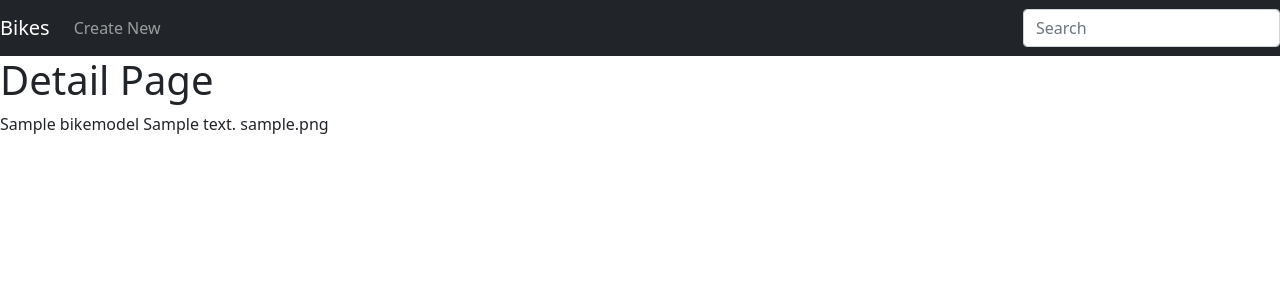
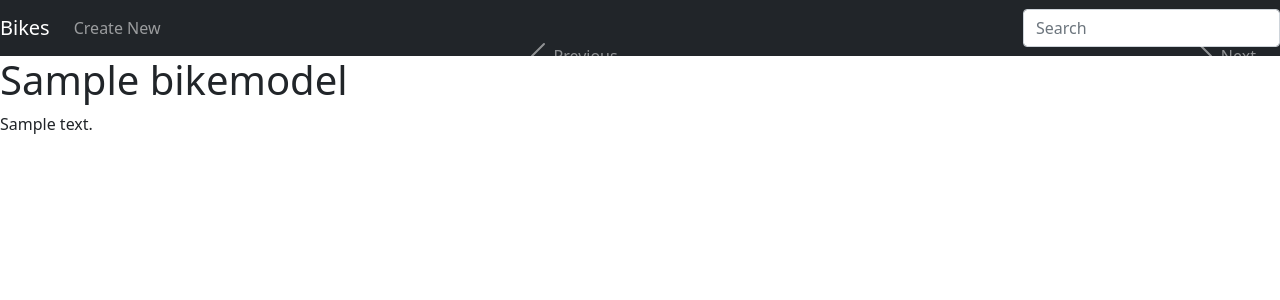
Before and after one commit to aforanup/bike_system, a Django app: page /1/ in a window 1280 px wide. Shown: the top 300 px of the page. Run offline with Django 3.2, Linux system fonts and the light colour scheme; tables that the repository leaves empty hold one stand-in row (values such as "Sample post"); grey boxes marked "Sample" are stand-in pictures.

Commit message:
added create.html

```diff
--- a/bike_app/forms.py
+++ b/bike_app/forms.py
@@ -11,10 +11,10 @@ class BikeForm(ModelForm):
 class BikeDetailForm(ModelForm):
     class Meta:
         model = BikeDetailModel
-        exclude = ('bike')
+        exclude = ['bike']
 
 
 class BikeForm(ModelForm):
     class Meta:
         model = BikeImageModel
-        exclude = ('bike_model')
+        exclude = ['bike']
--- a/bike_app/models.py
+++ b/bike_app/models.py
@@ -30,8 +30,8 @@ class BikeDetailModel(models.Model):
 
 
 class BikeImageModel(models.Model):
-    bike_model = models.ForeignKey(
-        BikeModel, related_name="bike_images", on_delete=models.CASCADE, blank=True
+    bike = models.ForeignKey(
+        BikeModel, related_name="bike_images", on_delete=models.CASCADE, blank=True, null=True
     )
     image = models.ImageField(upload_to='bike_image/')
 
--- a/bike_app/templates/bike_app/detail.html
+++ b/bike_app/templates/bike_app/detail.html
@@ -1,12 +1,42 @@
 {% extends "base.html" %}
 
 {% block content %}
-<h1>Detail Page</h1>
-<p>
-    {{details.bike.name}}
-    {{details.description}}
-    {% for image in images %}
-        {{image.image}}
-    {% endfor %}
-</p>
+
+<style>
+    .detail-container {
+        display: grid;
+        grid-template-columns: 2fr 3fr;
+    }
+</style>
+
+<div class="detail-container">
+    <div>
+    <h1>{{details.bike.name}}</h1>
+        {{details.description}}
+    </div>
+
+    <div>
+        <div id="carouselExampleControls" class="carousel slide" data-ride="carousel">
+            {% for image in images %}
+
+            <div class="carousel-inner">
+              <div class="carousel-item">
+                <img class="d-block w-100" src="{{image.image.url}}" style="height:300px; width:300px" alt="slide {{forloop.counter}}">
+              </div>
+            </div>
+
+            {% endfor %}
+
+            <a class="carousel-control-prev" href="#carouselExampleControls" role="button" data-slide="prev">
+              <span class="carousel-control-prev-icon" aria-hidden="true"></span>
+              <span class="sr-only">Previous</span>
+            </a>
+            <a class="carousel-control-next" href="#carouselExampleControls" role="button" data-slide="next">
+              <span class="carousel-control-next-icon" aria-hidden="true"></span>
+              <span class="sr-only">Next</span>
+            </a>
+          </div>
+    </div>
+</div>
+
 {% endblock %}
--- a/bike_app/urls.py
+++ b/bike_app/urls.py
@@ -4,6 +4,7 @@ from . import views
 urlpatterns = [
     path('', include([
         path('', views.BikeListView.as_view(), name="home"),
-        path('<str:pk>/', views.BikeDetailView.as_view(), name="details")
-    ]))
+        path('<str:pk>/', views.BikeDetailView.as_view(), name="details"),
+    ])),
+    path('create/', views.BikeCreateView.as_view(), name="create"),
 ]
--- a/bike_app/views.py
+++ b/bike_app/views.py
@@ -1,5 +1,5 @@
 from django.shortcuts import render
-from django.http import HttpResponse
+from . forms import BikeForm
 from . models import BikeModel, BikeDetailModel, BikeImageModel
 from django.views.generic import ListView, DetailView, UpdateView, DeleteView, CreateView
 
@@ -16,7 +16,7 @@ class BikeListView(ListView):
 
 
 class BikeDetailView(DetailView):
-    model = BikeDetailModel
+    model = BikeModel
     template_name = 'bike_app/detail.html'
 
     def get_context_data(self, **kwargs):
@@ -26,7 +26,7 @@ class BikeDetailView(DetailView):
             bike=int(self.kwargs['pk'])
         )
         context['images'] = BikeImageModel.objects.filter(
-            bike_model=int(self.kwargs['pk'])
+            bike=int(self.kwargs['pk'])
         )
         print(context['details'], 'bbbb')
         return context
@@ -40,11 +40,9 @@ class DetailUpdateView(UpdateView):
 
 class BikeDeleteView(DeleteView):
     model = BikeModel
-    paginated_by = 4
     template_name = 'bike_app/home.html'
 
 
 class BikeCreateView(CreateView):
-    model = BikeModel
-    paginated_by = 4
-    template_name = 'bike_app/home.html'
+    form_class = BikeForm
+    template_name = 'bike_app/create.html'
--- a/bike_system/settings.py
+++ b/bike_system/settings.py
@@ -127,9 +127,9 @@ STATICFILES_DIR = [
     BASE_DIR / 'static'
 ]
 
-MEDIA_URL = '/media/'
+MEDIA_URL = '/webapp/media/'
 
-MEDIA_ROOT = "/webapp/media/"
+MEDIA_ROOT = BASE_DIR / "media/"
 
 # Default primary key field type
 # https://docs.djangoproject.com/en/3.2/ref/settings/#default-auto-field
--- a/templates/navbar.html
+++ b/templates/navbar.html
@@ -3,7 +3,7 @@
     <div class="collapse navbar-collapse" id="navbarTogglerDemo03">
         <ul class="navbar-nav mr-auto mt-2 mt-lg-0">
           <li class="nav-item">
-            <a class="nav-link" href="#">Create New</a>
+            <a class="nav-link" href="{% url 'create' %}">Create New</a>
           </li>
         </ul>
     </div>
```
Also changed, not shown: bike_app/templates/bike_app/create.html (added, +11 -0 lines).
